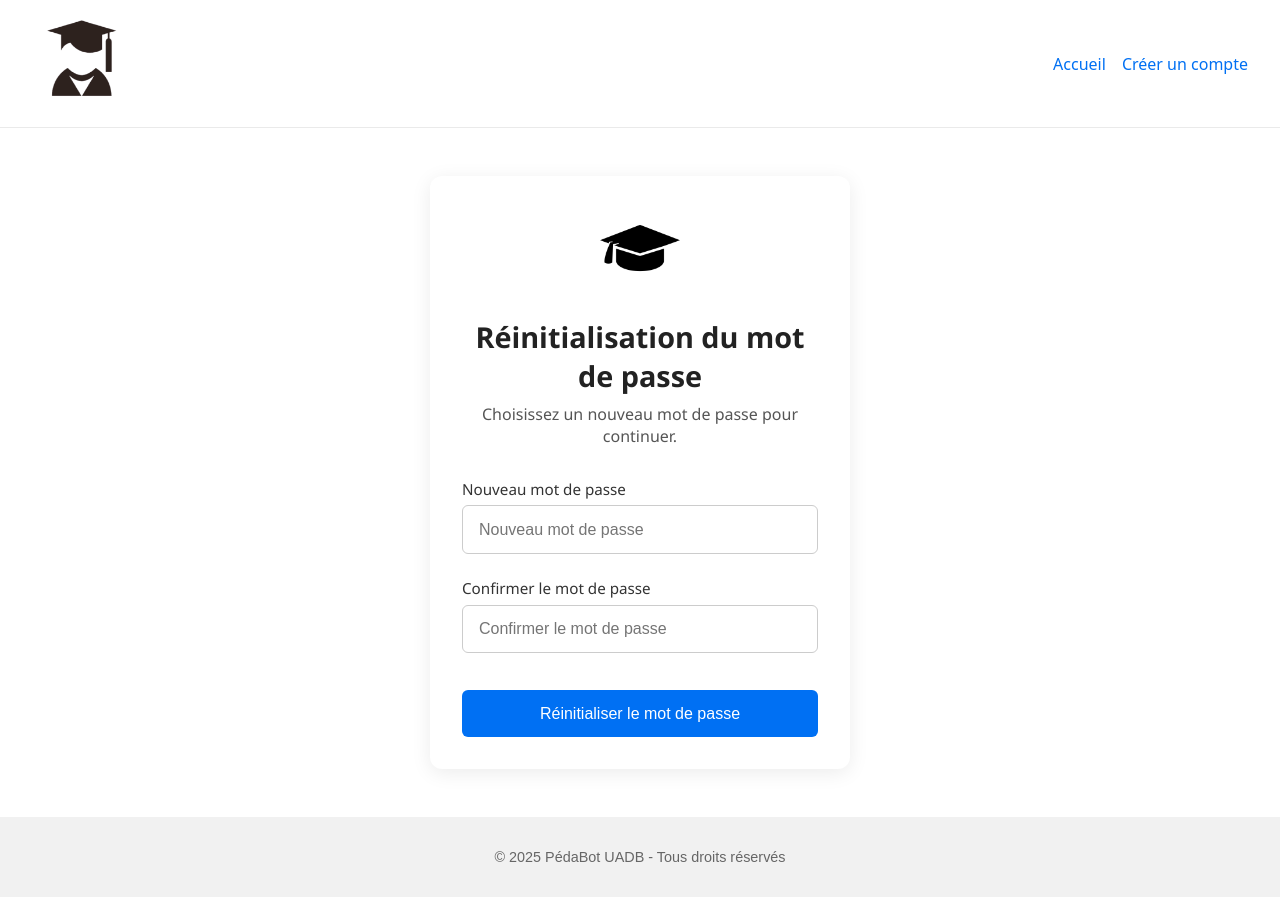
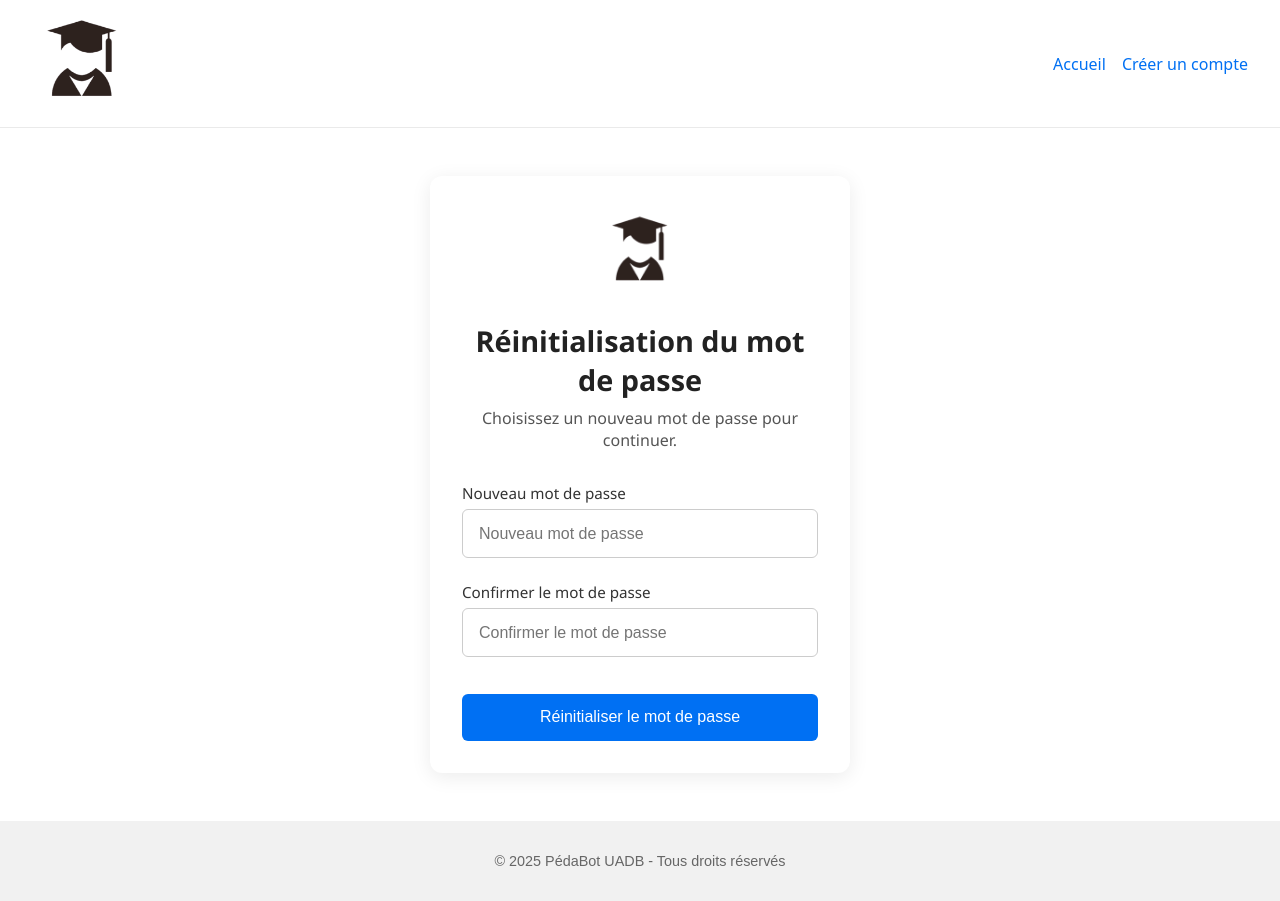
Before and after one commit to Ibrahima580/prototypef, a Next.js app: page /reset-password in a window 1280 px wide. Built offline with nearby package versions, Linux system fonts and the light colour scheme; no server answers.

Commit message:
Update ResetPasswordForm.tsx

```diff
--- a/components/ui/ResetPasswordForm.tsx
+++ b/components/ui/ResetPasswordForm.tsx
@@ -46,7 +46,7 @@
     <div className={styles.container} role="main" aria-live="polite">
       <ToastContainer aria-label="Notification"/>
       <div className={styles.header}>
-        <img src="/logo.png" alt="Logo" className={styles.logo} />
+        <img src="/icone.png" alt="Logo" className={styles.logo} />
         <h2 className={styles.title}>Réinitialisation du mot de passe</h2>
         <p className={styles.subtitle}>
           Choisissez un nouveau mot de passe pour continuer.
```
